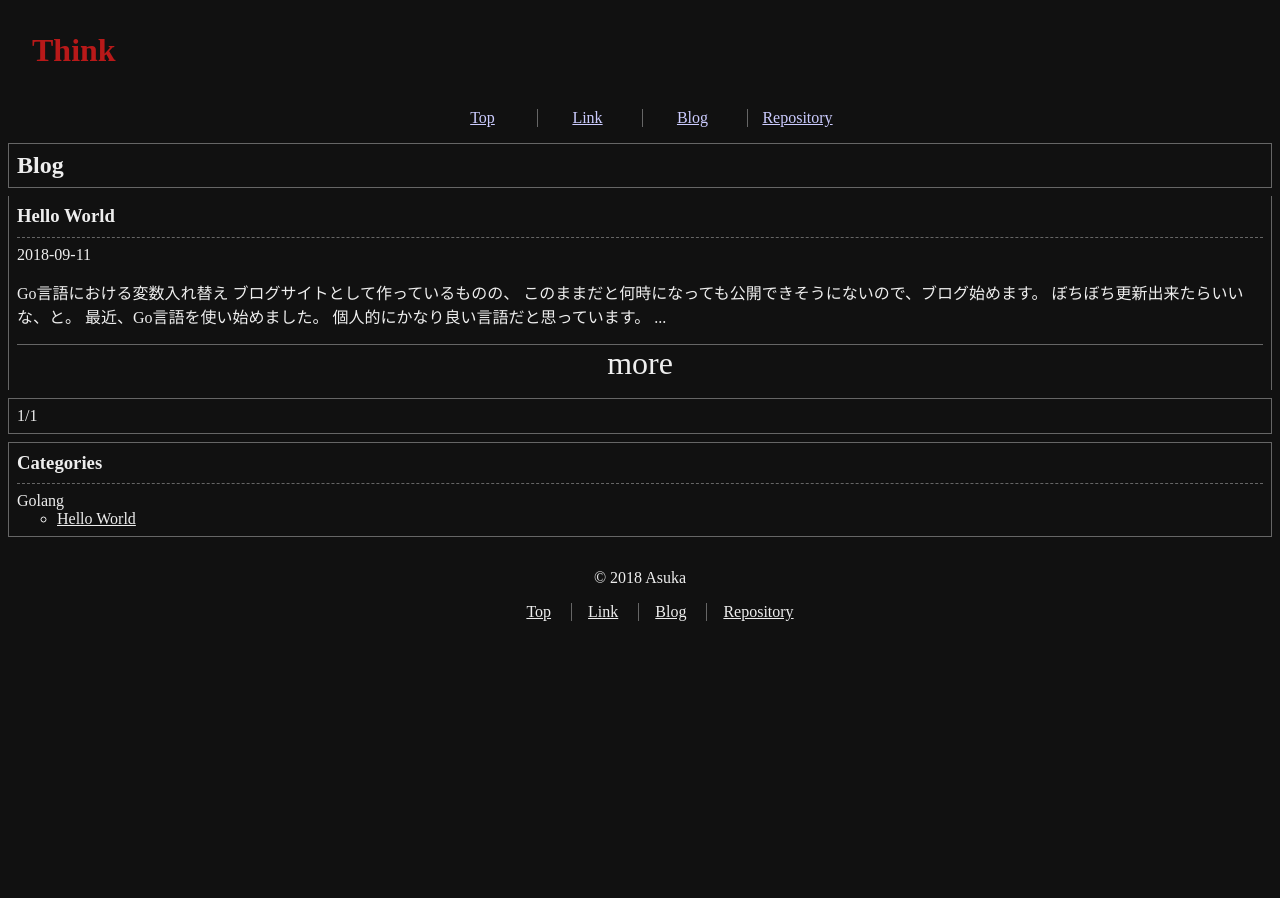
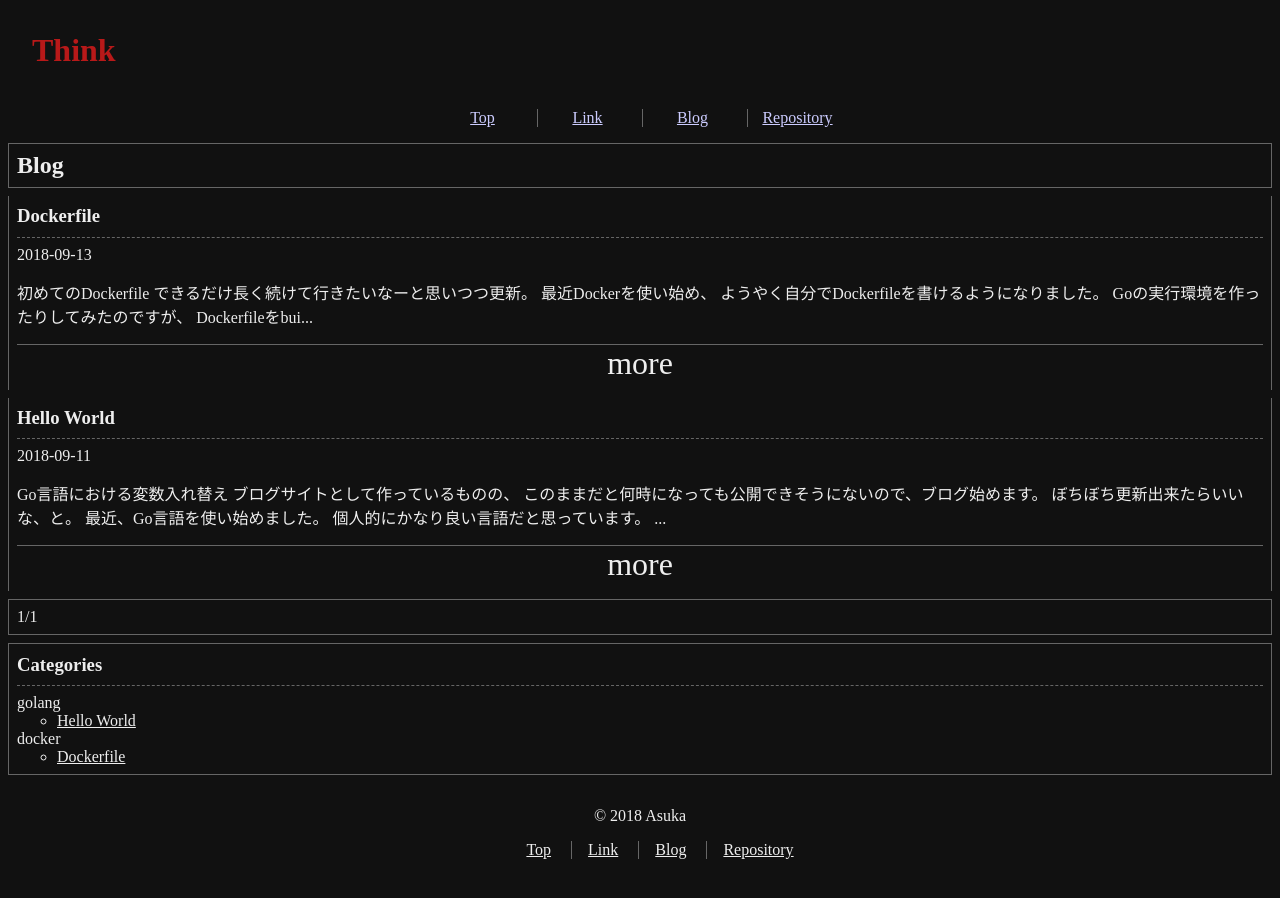
Before and after one commit to a-skua/a-skua.github.io, a Jekyll site: the page built from blog/index.html, in a window 1280 px wide. Built offline with Jekyll 4.4.1, drawn with Linux system fonts in a browser that asks for light colours; the list of posts is cut into pages by our own code.

Commit message:
new post and fix layout

```diff
--- a/_layouts/post.html
+++ b/_layouts/post.html
@@ -6,6 +6,11 @@ layout: default
 <section>
 {{ page.content }}
 </section>
+
+<section>
+<p><a href="https://twitter.com/intent/tweet?screen_name=19700101_000000&ref_src=twsrc%5Etfw" class="twitter-mention-button" data-text="{{ site.url }}{{ page.url }}" data-related="" data-show-count="false">Tweet to @19700101_000000</a><script async src="https://platform.twitter.com/widgets.js" charset="utf-8"></script></p>
+</section>
+
 <section>
 {% if page.next %}
 <p><a href="{{ site.url }}{{ page.next.url }}">&lt;&lt;{{ page.next.title }}</a></p>
--- /dev/null
+++ b/_posts/2018-09-13-dockerfile.md
@@ -0,0 +1,73 @@
+---
+layout: post
+categories:
+  - docker
+---
+# 初めてのDockerfile
+
+できるだけ長く続けて行きたいなーと思いつつ更新。
+
+最近Dockerを使い始め、
+ようやく自分でDockerfileを書けるようになりました。
+
+Goの実行環境を作ったりしてみたのですが、
+Dockerfileをbuildするときにソースファイルを読みこんでいました。
+こんな感じに…
+
+{% highlight plaintext linenos %}
+FROM golang
+
+WORKDIR /go/src/hello
+COPY . .
+
+CMD go build && ./hello
+{% endhighlight %}
+
+ただ、このやり方だと、
+ソースを書き直すたびに build をやり直す必要があるため、なんだか面倒だなーと。
+探したところ、docker-compose の volumes を利用すると上手くいきそう…
+そういうわけで実装してみました。
+
+{% highlight plaintext linenos %}
+FROM golang
+MAINTAINER asuka
+
+WORKDIR /go/src/github.com/19700101000000/system-sample/server
+
+RUN go get -u github.com/golang/dep/...
+
+
+CMD dep ensure && go build && ./server
+{% endhighlight %}
+
+こんなふうにDockerfileを書いて…
+
+{% highlight yaml linenos%}
+version: "3"
+
+services:
+  server:
+    build: server
+      volumes:
+        - ./server:/go/src/github.com/19700101000000/system-sample/server
+  proxy:
+    image: nginx
+    volumes:
+      - ./proxy/conf.d:/etc/nginx/conf.d
+    ports:
+      -  80:80
+    links:
+      - server
+{% endhighlight %}
+
+こんな感じに docker-compose を書く。
+
+動かしてみたところ、Dockerfile を毎度 build し直さなくても上手く動きました。
+めでたしめでたし。
+ただ、dep init に関しては、事前にやっておく必要があるので、それを忘れると上手く動きません。
+この辺の設定について、また何か良い案があれば載せたいと思います。
+
+実際に作っているリポジトリがあるので、気になる方は
+[こちら](https://github.com/19700101000000/system-sample)
+を参照してください。
+ただし、アクティブはリポジトリなので、書き換わる可能性がありますが…
```
Also changed, not shown: _posts/2018-09-11-hello-world.md (+1 -1 lines).
